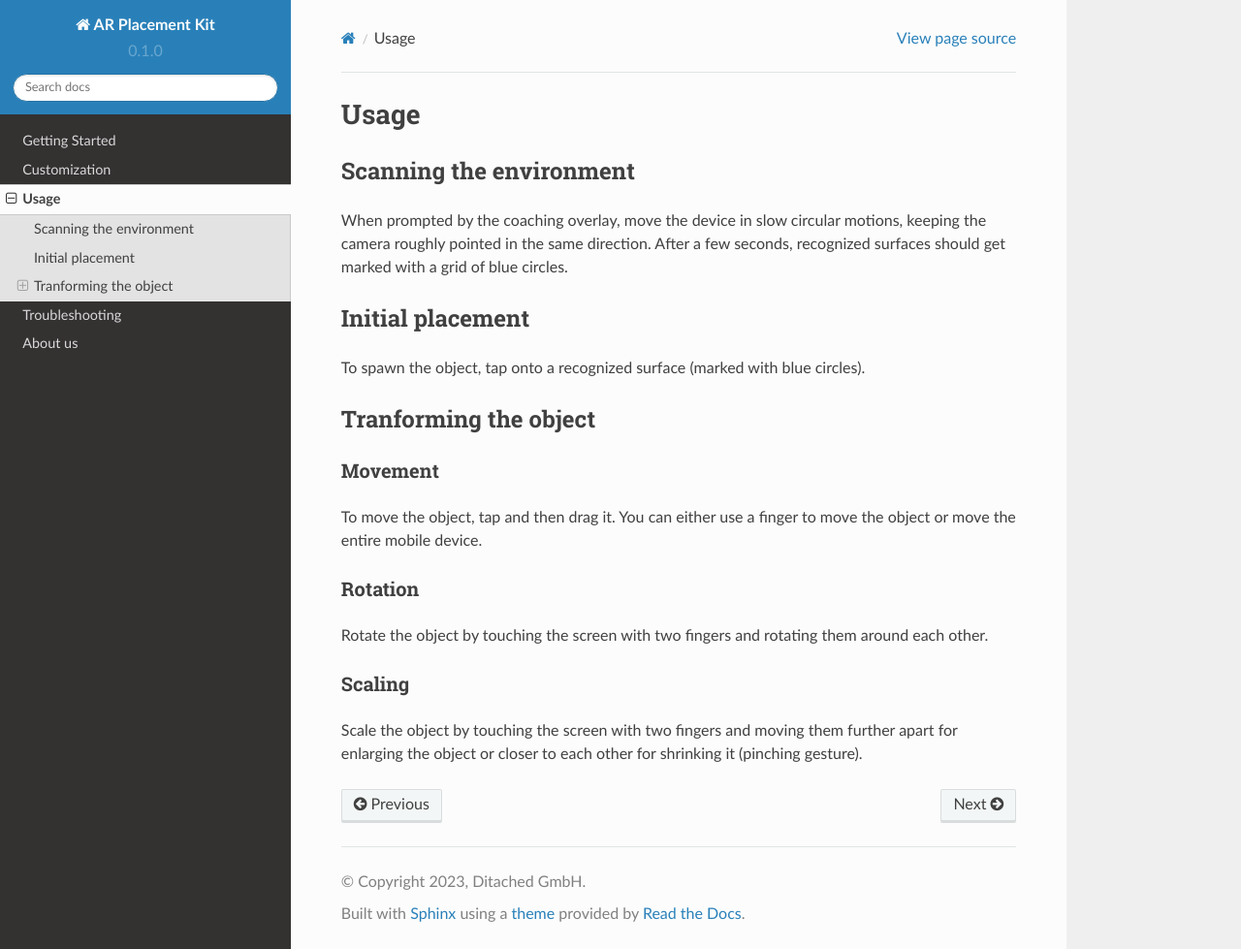
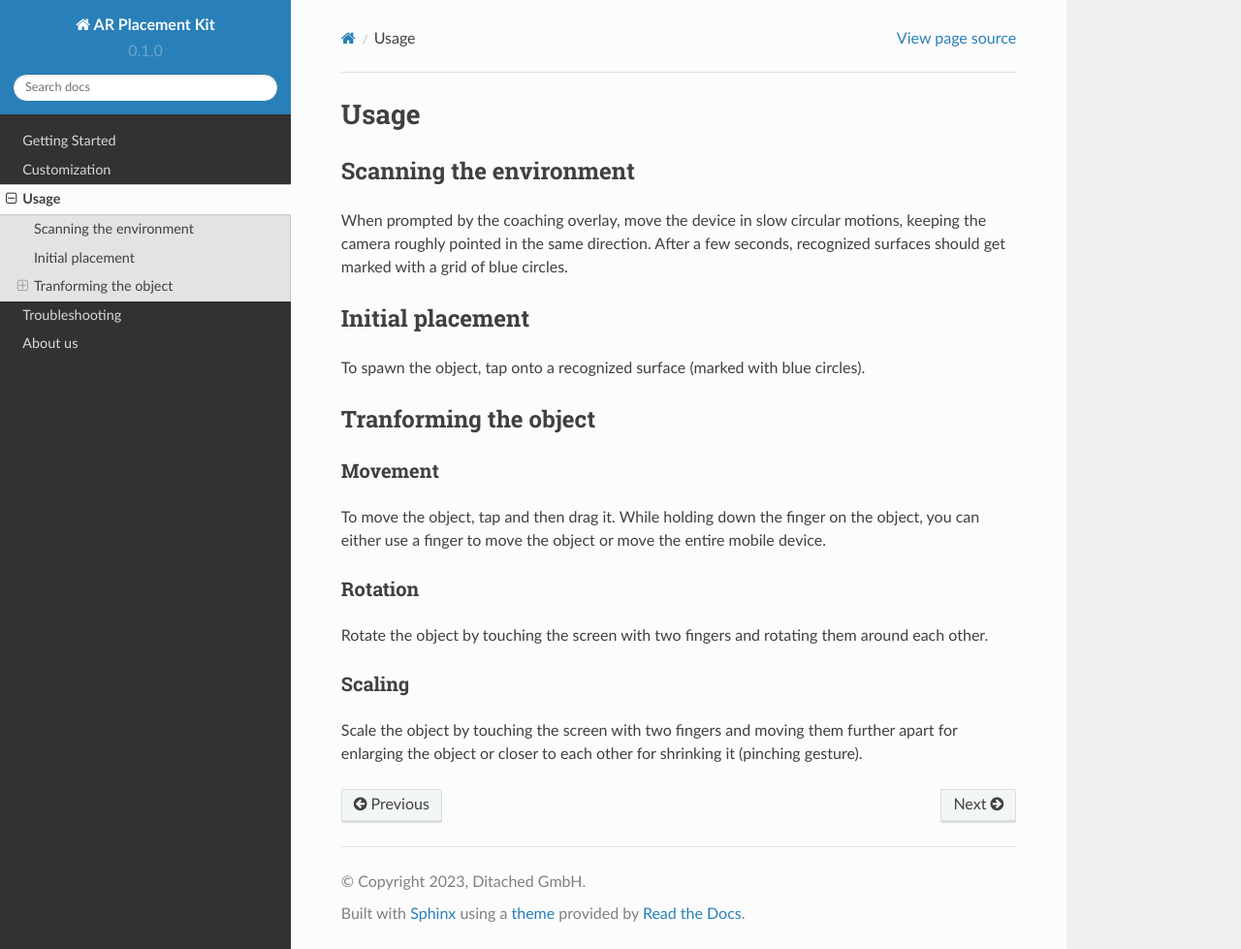
Before and after one commit to Ditached/ARPlacementKit-Docs, a Sphinx documentation site: the page built from docs/source/usage.rst, in a window 1280 px wide and 979 px high. Shown: the whole window at 97% size. Built offline with Sphinx 7.4.7 and the Read the Docs theme 2.0.0, drawn with Linux system fonts in a browser that asks for light colours.

Commit message:
Clarify movement instructions

```diff
--- a/docs/source/usage.rst
+++ b/docs/source/usage.rst
@@ -23,7 +23,7 @@ Tranforming the object
 
 Movement
 ========
-To move the object, tap and then drag it. You can either use a finger to move the object or move the entire mobile device.
+To move the object, tap and then drag it. While holding down the finger on the object, you can either use a finger to move the object or move the entire mobile device.
 
 Rotation
 ========
```
